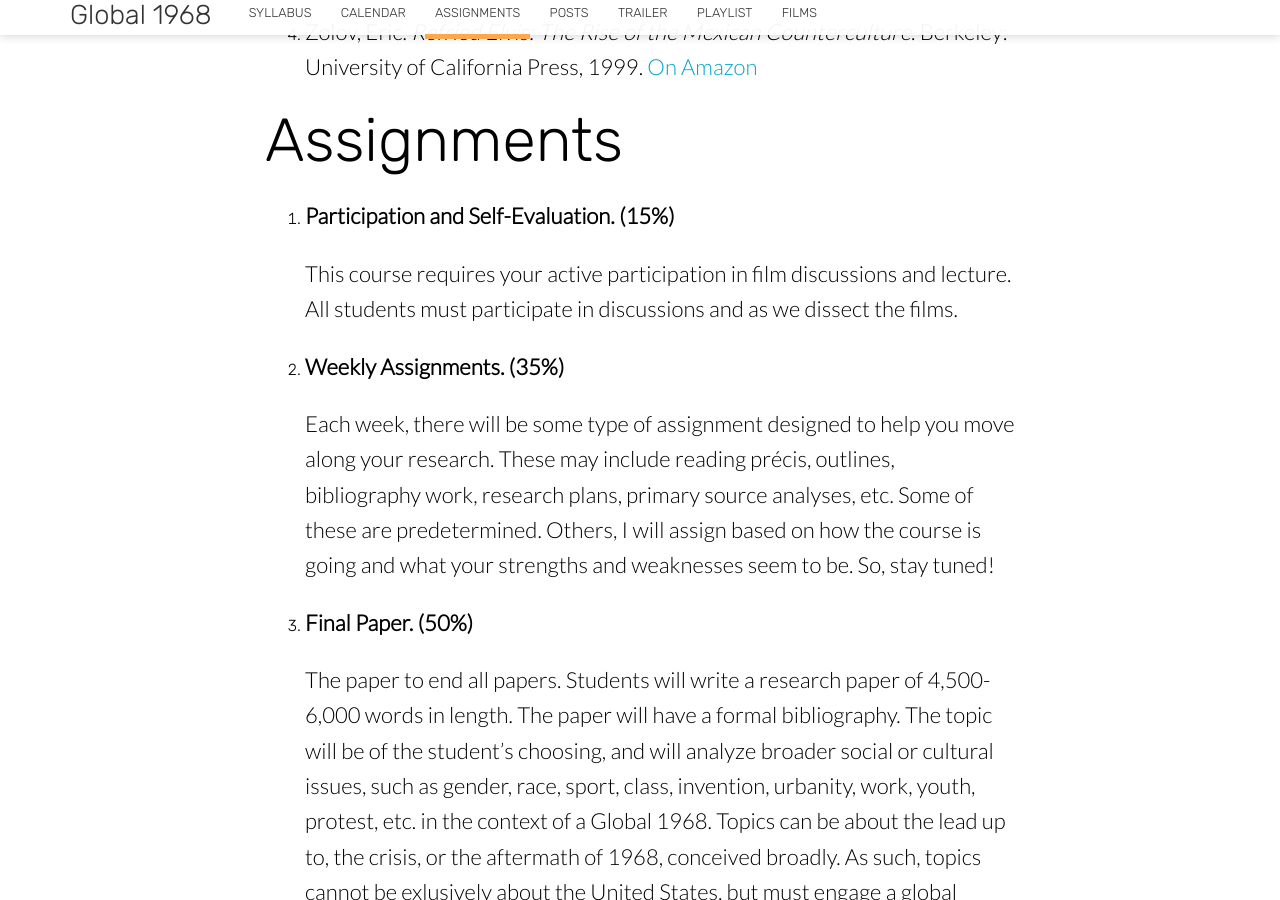
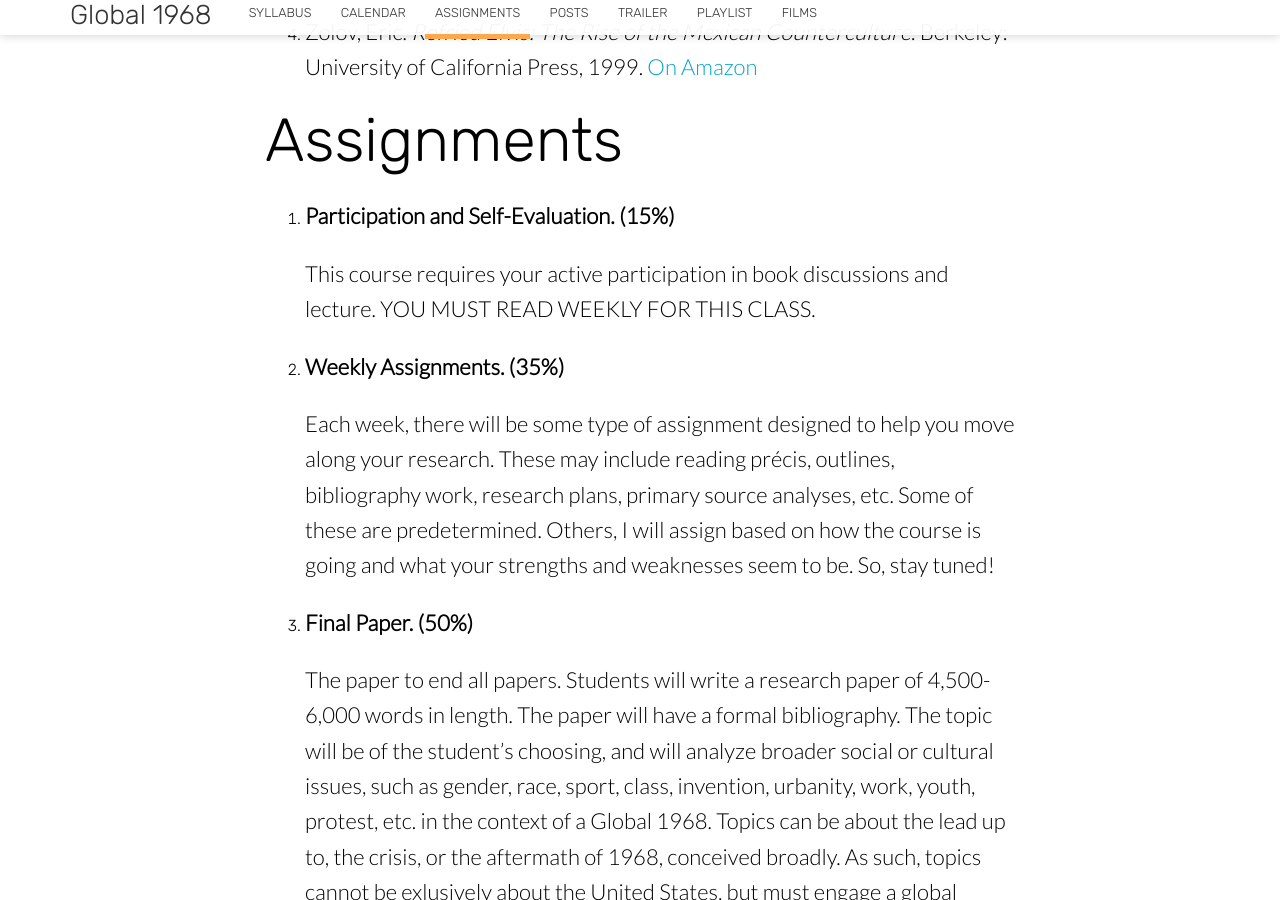
Before and after one commit to chadblack/Global1968, a Jekyll site: the page built from assignments.md, in a window 1280 px wide and 900 px high, scrolled down 1427 px. Built offline with Jekyll 4.4.1, drawn with Linux system fonts in a browser that asks for light colours; nearby versions of some CDN libraries.

Commit message:
assignments self-eval

```diff
--- a/assignments.md
+++ b/assignments.md
@@ -31,9 +31,8 @@ There are four books for purchase:
 
 1. **Participation and Self-Evaluation. (15%)**
 
-   This course requires your active participation in film
-   discussions and lecture. All students must participate in discussions
-   and as we dissect the films.
+   This course requires your active participation in book
+   discussions and lecture. YOU MUST READ WEEKLY FOR THIS CLASS.
 
 2. **Weekly Assignments. (35%)**
 
```
